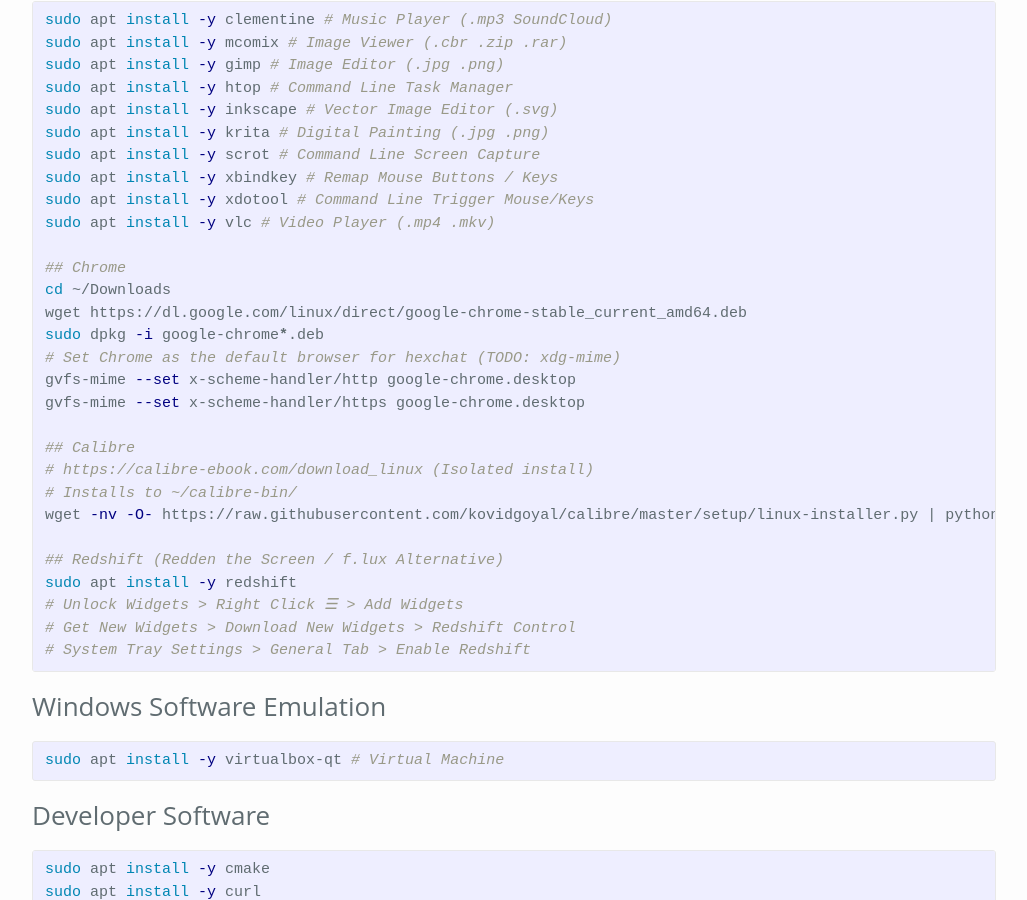
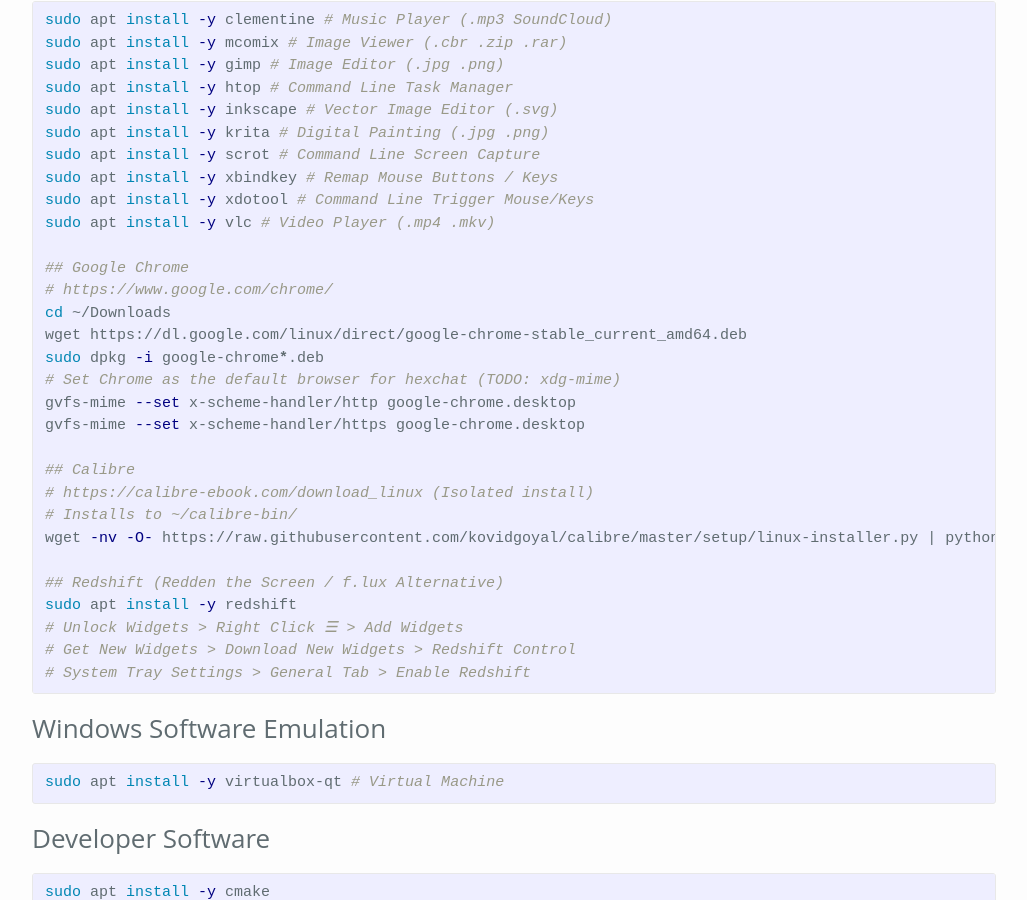
Before and after one commit to Zren/zren.github.io, a Jekyll site: the page built from kde.md, in a window 1280 px wide and 900 px high, scrolled down 940 px. Shown: the whole window, without its empty margins (126-1153 px from the left). Built offline with Jekyll 4.4.1, drawn with Linux system fonts in a browser that asks for light colours.

Commit message:
Add comment with chrome download homepage

```diff
--- a/kde.md
+++ b/kde.md
@@ -46,7 +46,8 @@
 sudo apt install -y xdotool # Command Line Trigger Mouse/Keys
 sudo apt install -y vlc # Video Player (.mp4 .mkv)
 
-## Chrome
+## Google Chrome
+# https://www.google.com/chrome/
 cd ~/Downloads
 wget https://dl.google.com/linux/direct/google-chrome-stable_current_amd64.deb
 sudo dpkg -i google-chrome*.deb
```
